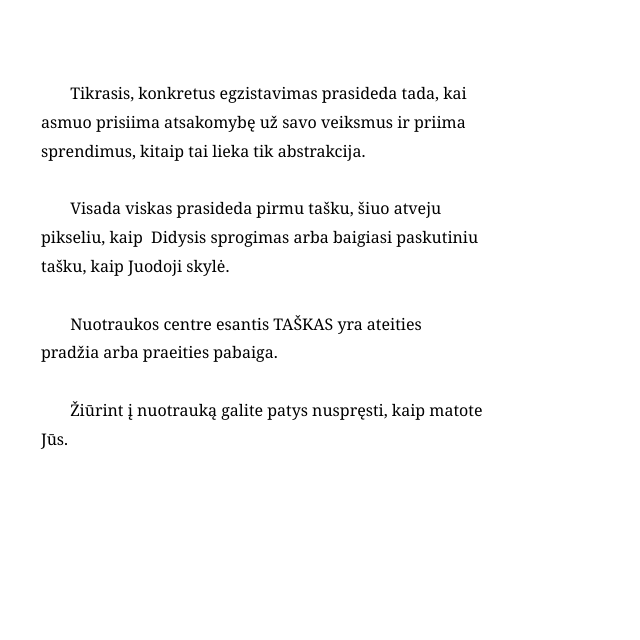
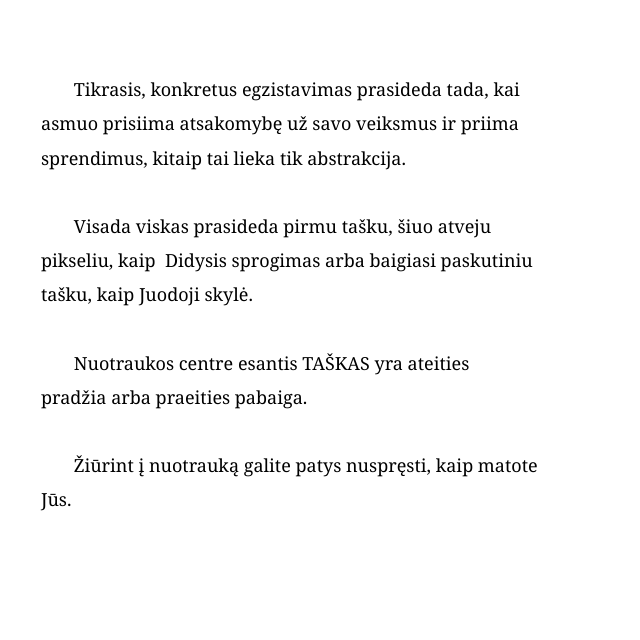
Before and after one commit to eedbt/egzitencine-abstrakcija, a plain HTML site: page index.html in a window 1280 px wide. Shown: the part 160-800 px from the top of the page, without its empty margins (249-889 px from the left). Drawn offline with Linux system fonts and the light colour scheme.

Commit message:
Update styles and structure in index.html

```diff
--- a/index.html
+++ b/index.html
@@ -9,26 +9,35 @@ body {
     font-family: Georgia, serif;
     background: white;
     color: black;
+    margin: 0;
+}
+
+/* Centered container for BOTH title and text */
+.container {
     max-width: 700px;
     margin: 100px auto;
-    font-size: 16px;
-    line-height: 1.8;
 }
 
+/* Title */
 h1 {
     text-align: center;
     font-size: 28px;
     margin-bottom: 60px;
 }
 
+/* Text block */
 .text {
-    white-space: pre-wrap; /* preserves spaces + line breaks */
+    white-space: pre-wrap;
+    font-size: 18px; /* slightly bigger */
+    line-height: 1.9;
 }
 </style>
 
 </head>
 
 <body>
+
+<div class="container">
 
 <h1>EGZISTENCINĖ ABSTRAKCIJA</h1>
 
@@ -48,5 +57,7 @@ pradžia arba praeities pabaiga.
 Jūs.
 </div>
 
+</div>
+
 </body>
 </html>
```
